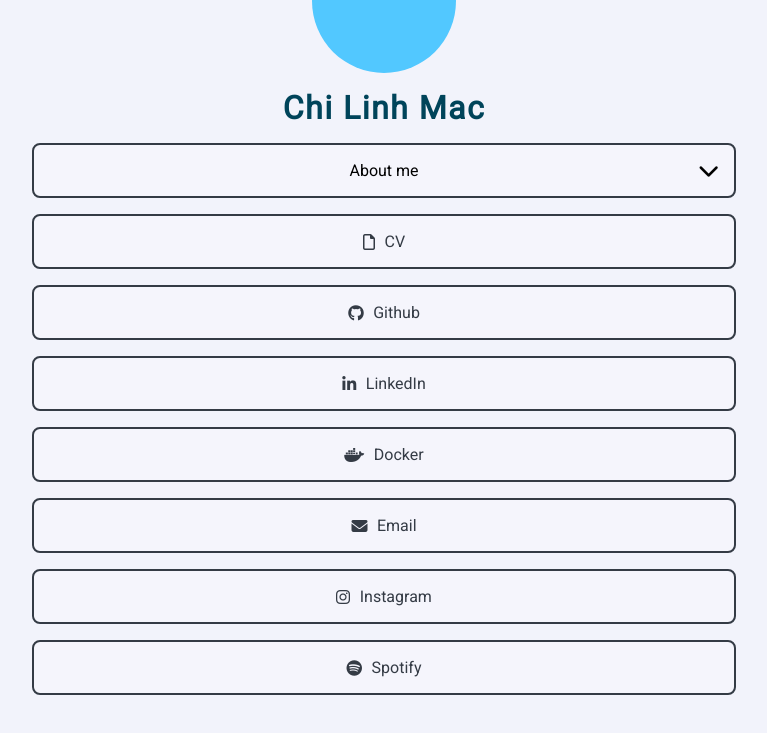
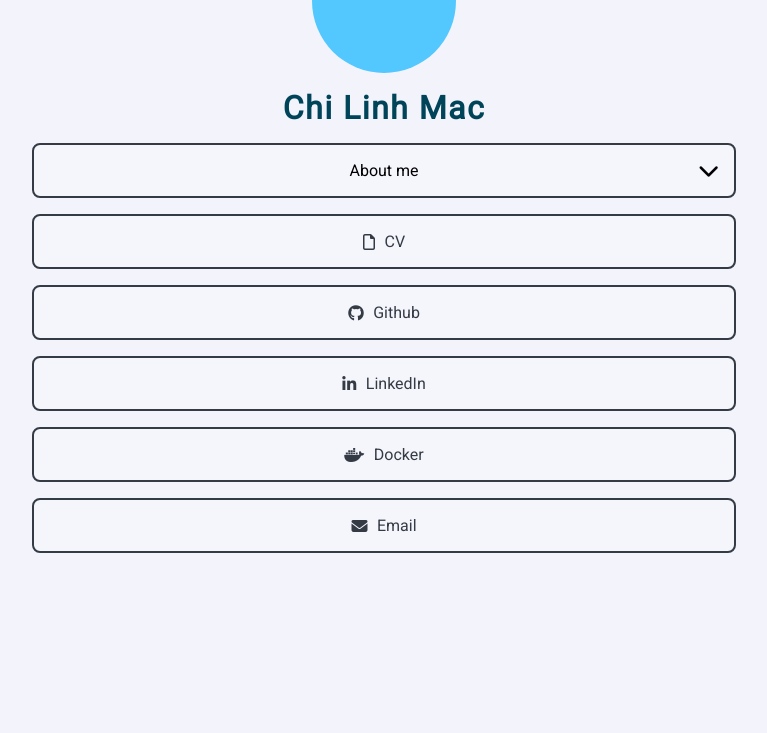
Before and after one commit to DenGuleDansker/portfolio-html, a plain HTML site: page index.html in a window 1280 px wide. Shown: the part 95-828 px from the top of the page, without its empty margins (256-1023 px from the left). After the commit the page ends 800 px from the top, so only its background shows below. Drawn offline with nearby package versions, Linux system fonts and the light colour scheme.

Commit message:
Update index.html

```diff
--- a/index.html
+++ b/index.html
@@ -96,12 +96,6 @@
           <a href="mailto:chilinhm@gmail.com">
             <div><i class="fa-solid fa-envelope"></i>Email</div>
           </a>
-          <a href="https://instagram.com/denguledansker"
-          ><div><i class="fa-brands fa-instagram"></i>Instagram</div>
-        </a>
-          <a href="https://open.spotify.com/user/119869350?si=8bf8f478fe114430"
-          ><div><i class="fa-brands fa-spotify"></i>Spotify</div>
-        </a>
         </div>
       </div>
     </div>
```
